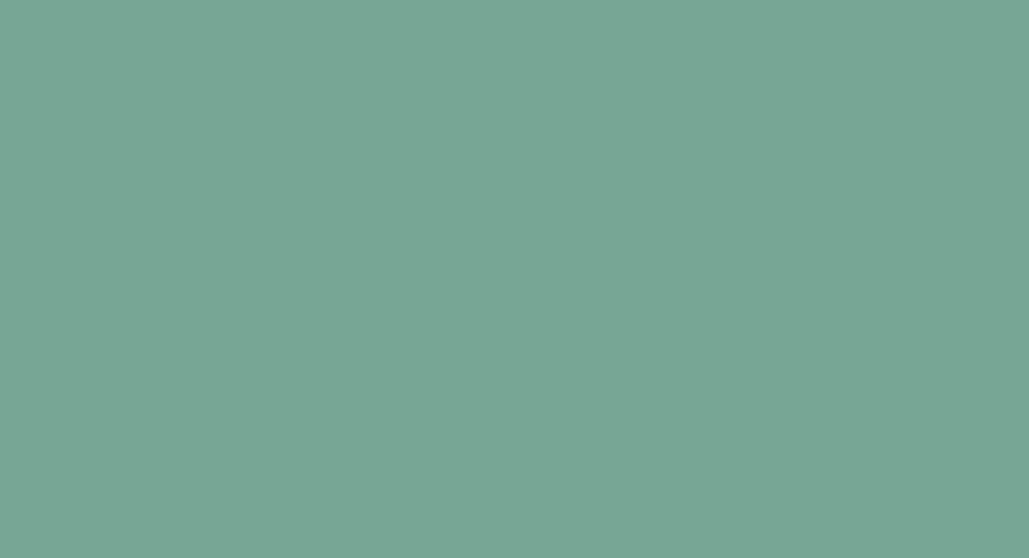
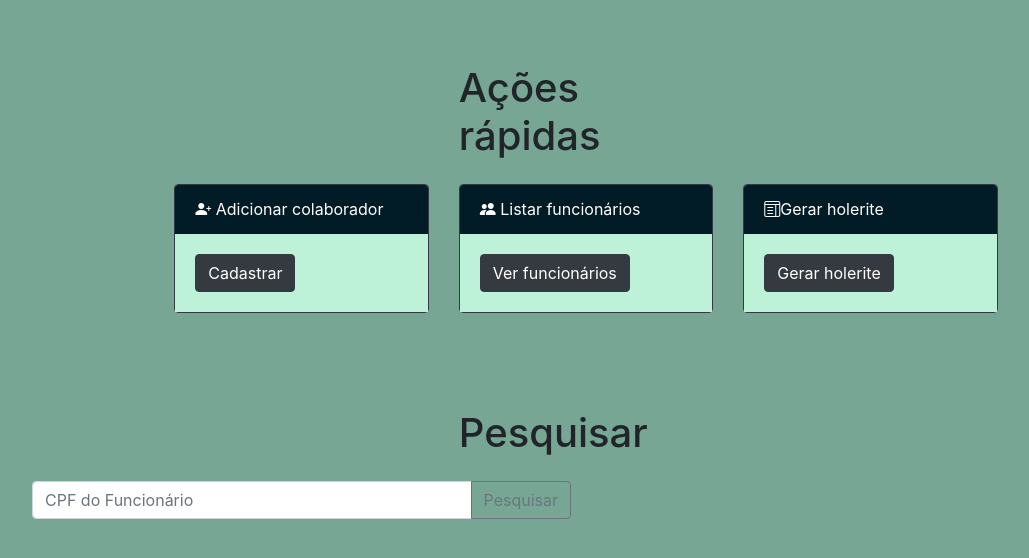
Before and after one commit to SSCM-Squad/frontendPagamento, an Angular app: page /painel-empresa in a window 1280 px wide. Before the commit this address led to /. Shown: the top 558 px of the page, without its empty margins (54-1083 px from the left). Built offline with nearby package versions, Linux system fonts and the light colour scheme.

Commit message:
Refatorando o painel da empresa

```diff
--- a/src/app/app-routing.module.ts
+++ b/src/app/app-routing.module.ts
@@ -5,10 +5,12 @@ import { CadastroFuncionarioComponent } from './funcionarios/components/cadastra
 import { ListarComponent } from './funcionarios/components/listar/listar.component';
 import { MenuComponent } from './menu/menu.component';
 import { PerfilFuncionarioComponent } from './funcionarios/components/perfil/perfil-funcionario.component';
+import { PainelEmpresaComponent } from './funcionarios/components/painel-empresa/painel-empresa.component';
 
 const routes: Routes = [
   {path: '', pathMatch: 'full', redirectTo: 'menu'},
   {path:"menu", component: MenuComponent},
+  {path:"painel-empresa", component: PainelEmpresaComponent},
   {path:"cadastrar-funcionario", component: CadastroFuncionarioComponent},
   {path:"listar-funcionarios", component: ListarComponent},
   {path:"perfil-funcionario/:id", component: PerfilFuncionarioComponent},
--- /dev/null
+++ b/src/app/funcionarios/components/painel-empresa/painel-empresa.component.css
@@ -0,0 +1,17 @@
+.bg-container{
+  background-color: #D5F2ED;
+}
+
+.border-color{
+  border-width: large;
+  border-style: solid;
+  border-color: #011C26;;
+}
+
+.bg-header{
+  background-color: #011C26;
+}
+
+.bg-body{
+  background-color: #BDF2D9  ;
+}
--- /dev/null
+++ b/src/app/funcionarios/components/painel-empresa/painel-empresa.component.html
@@ -0,0 +1,77 @@
+<div class="container mt-5 p-3">
+
+  <div class="row justify-content-center" >
+    <div class="col-xl-3 mb-3">
+      <h1>Ações rápidas</h1>
+    </div>
+  </div>
+
+  <div class="row justify-content-center ">
+    <div class="col-xl-3">
+      <div class="card border-dark mb-3" style="max-width: 18rem;">
+        <div class="card-header bg-header text-white"> <i class="bi bi-person-plus-fill"></i> Adicionar colaborador
+        </div>
+        <div class="card-body bg-body">
+          <a [routerLink]="['/cadastrar-funcionario']" class="btn btn-dark">Cadastrar</a>
+        </div>
+      </div>
+    </div>
+
+    <div class="col-xl-3">
+      <div class="card border-dark mb-3" style="max-width: 18rem;">
+        <div class="card-header bg-header text-white"> <i class="bi bi-people-fill"></i> Listar funcionários</div>
+        <div class="card-body bg-body">
+          <a [routerLink]="['/listar-funcionarios']" class="btn btn-dark">Ver funcionários</a>
+        </div>
+      </div>
+    </div>
+
+    <div class="col-xl-3">
+      <div class="card border-dark mb-3" style="max-width: 18rem;">
+        <div class="card-header bg-header text-white"> <i class="bi bi-layout-text-window"></i>Gerar holerite</div>
+        <div class="card-body bg-body">
+          <a [routerLink]="['/listar-funcionarios']" class="btn btn-dark">Gerar holerite</a>
+        </div>
+      </div>
+    </div>
+
+  </div>
+</div>
+
+<div class="container mt-5 p-3">
+
+  <div class="row justify-content-center" >
+    <div class="col-xl-3 mb-3">
+      <h1>Pesquisar</h1>
+    </div>
+  </div>
+
+  <div class="row justify-content-center">
+    <div class="col-xl-6">
+
+      <div class="input-group mb-3">
+        <input type="text" class="form-control" placeholder="CPF do Funcionário">
+        <div class="input-group-append">
+          <button class="btn btn-outline-secondary"
+            type="button"
+            data-toggle="collapse"
+            data-target="#resultadoPesquisa" >
+            Pesquisar
+          </button>
+        </div>
+      </div>
+
+    </div>
+
+    <div class="col-xl-6">
+
+      <div class="collapse" id="resultadoPesquisa">
+        <div class="card card-body">
+          Some placeholder content for the collapse component. This panel is hidden by default but revealed when the user activates the relevant trigger.
+        </div>
+      </div>
+
+    </div>
+
+  </div>
+</div>
--- /dev/null
+++ b/src/app/funcionarios/components/painel-empresa/painel-empresa.component.ts
@@ -0,0 +1,21 @@
+import { IFuncionario } from './../../models/IFuncionario';
+import { Component, OnInit } from '@angular/core';
+
+@Component({
+  selector: 'app-painel-empresa',
+  templateUrl: './painel-empresa.component.html',
+  styleUrls: ['./painel-empresa.component.css']
+})
+export class PainelEmpresaComponent implements OnInit {
+
+
+  funcionarioCpf : string = ""
+
+  funcionarioEncontrado : IFuncionario = {} as IFuncionario
+
+  constructor() { }
+
+  ngOnInit(): void {
+  }
+
+}
--- a/src/app/funcionarios/funcionarios.module.ts
+++ b/src/app/funcionarios/funcionarios.module.ts
@@ -9,6 +9,7 @@ import { AtualizarFuncionarioComponent } from './components/atualizar/atualizar-
 import { HttpClientModule } from '@angular/common/http';
 import { AppRoutingModule } from '../app-routing.module';
 import { FormsModule } from '@angular/forms';
+import { PainelEmpresaComponent } from './components/painel-empresa/painel-empresa.component';
 
 
 @NgModule({
@@ -16,7 +17,8 @@ import { FormsModule } from '@angular/forms';
     ListarComponent,
     CadastroFuncionarioComponent,
     PerfilFuncionarioComponent,
-    AtualizarFuncionarioComponent
+    AtualizarFuncionarioComponent,
+    PainelEmpresaComponent
   ],
   imports: [
     CommonModule,
--- a/src/app/funcionarios/services/funcionarios.service.ts
+++ b/src/app/funcionarios/services/funcionarios.service.ts
@@ -22,6 +22,10 @@ export class FuncionariosService {
     return this.http.get<IFuncionario>(`${this.API}/funcionario/${idFuncionario}`);
   }
 
+  buscarFuncionarioPorCpf(cpfFuncionario: string) : Observable<IFuncionario> {
+    return this.http.get<IFuncionario>(`${this.API}/funcionario/cpf=${cpfFuncionario}`);
+  }
+
   cadastrarFuncionario(funcionario: FuncionarioCadastro): Observable<IFuncionario>{
     return this.http.post<IFuncionario>(`${this.API}/cadastrar-funcionario`, funcionario);
   }
--- a/src/app/menu/menu.component.css
+++ b/src/app/menu/menu.component.css
@@ -9,7 +9,3 @@
 .bg-footer{
   background-color: #011C26;
 }
-
-.bg-button{
-  background-color: #BDF2D9;
-}
--- a/src/app/menu/menu.component.html
+++ b/src/app/menu/menu.component.html
@@ -9,7 +9,7 @@
         <div class="card-body bg-body">
           <h5 class="card-title ">Controle de funcionários</h5>
           <p class="card-text "> Gerencie funcionários, consulte e emita holerites.</p>
-          <a href="#" class="btn btn-info">Ir para o painel</a>
+          <a [routerLink]="['/painel-empresa']" class="btn btn-info">Ir para o painel</a>
         </div>
         <div class="card-footer text-muted bg-footer"></div>
       </div>
@@ -24,7 +24,7 @@
         <div class="card-body bg-body">
           <h5 class="card-title">Consulte seus holerites</h5>
           <p class="card-text">Busque por todos ou algum por uma data especifíca.</p>
-          <a href="#" class="btn btn-info">Ir para o painel</a>
+          <a [routerLink]="['/painel-funcionario']" class="btn btn-info">Ir para o painel</a>
         </div>
         <div class="card-footer text-muted bg-footer"></div>
       </div>
@@ -32,29 +32,3 @@
     </div>
    </div>
 </div>
-
-
-<!--
-<div class="container mt-5">
-  <div class="row justify-content-center">
-    <div class="col-3">
-      <div class="card border-dark mb-3" style="max-width: 18rem;">
-        <div class="card-header">Cadastrar um funcionário</div>
-        <div class="card-body text-dark">
-          <a [routerLink]="['/cadastrar-funcionario']" class="btn btn-dark">Cadastrar</a>
-        </div>
-      </div>
-    </div>
-
-    <div class="col-3">
-      <div class="card border-dark mb-3" style="max-width: 18rem;">
-        <div class="card-header">Listar funcionários</div>
-        <div class="card-body text-dark">
-          <a [routerLink]="['/listar-funcionarios']" class="btn btn-dark">Ver funcionários</a>
-        </div>
-      </div>
-    </div>
-
-  </div>
-</div>
--->
```
Also changed, not shown: 1 other file (tests, documents, lock files or other folders).
